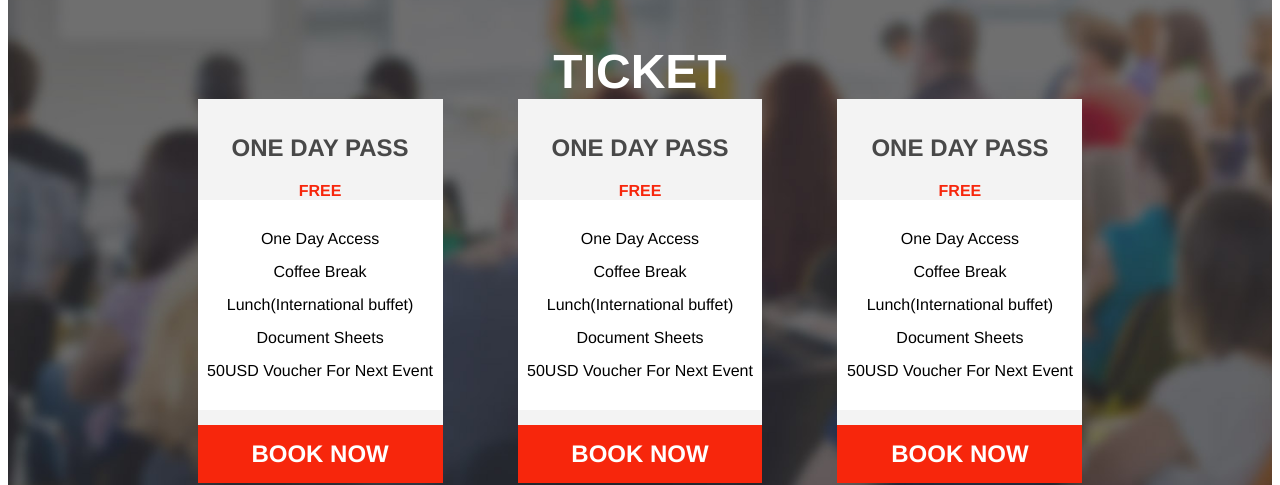
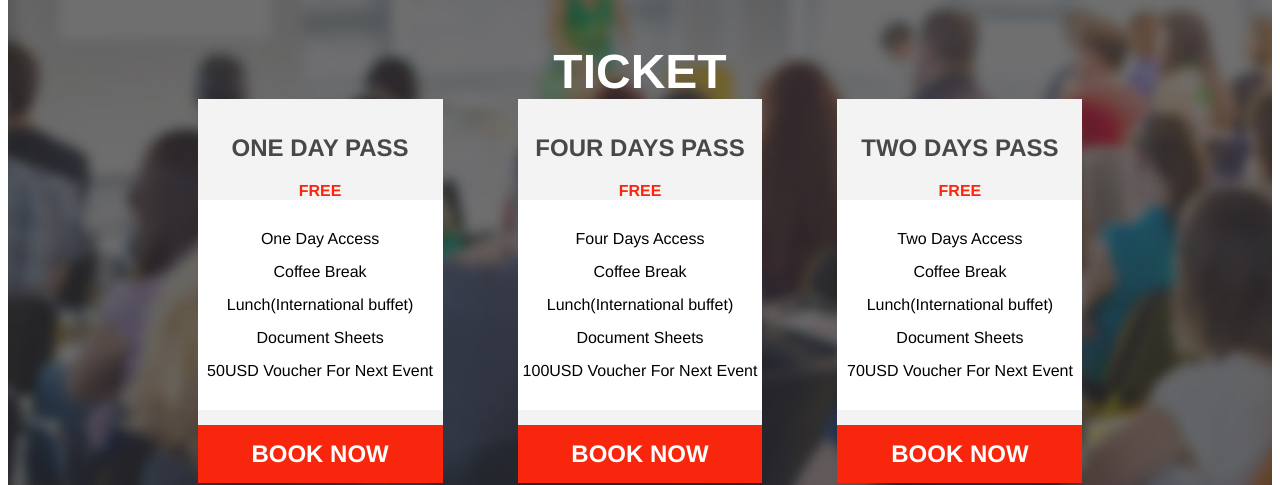
Before and after one commit to AndreaPanzeriDev/proj-html-vuejs, a Vue app: page / in a window 1280 px wide. Shown: the part 3700-4185 px from the top of the page. Built offline with nearby package versions, Linux system fonts and the light colour scheme; what v-video-embed would draw is missing.

Commit message:
ticket uodate

```diff
--- a/src/App.vue
+++ b/src/App.vue
@@ -52,19 +52,19 @@ export default {
           'Document Sheets',
           '50USD Voucher For Next Event'
         ]},
-        {name: 'ONE DAY PASS', price: 'FREE', bonus: [
-          'One Day Access',
+        {name: 'FOUR DAYS PASS', price: 'FREE', bonus: [
+          'Four Days Access',
           'Coffee Break',
           'Lunch(International buffet)',
           'Document Sheets',
-          '50USD Voucher For Next Event'
+          '100USD Voucher For Next Event'
         ]},
-        {name: 'ONE DAY PASS', price: 'FREE', bonus: [
-          'One Day Access',
+        {name: 'TWO DAYS PASS', price: 'FREE', bonus: [
+          'Two Days Access',
           'Coffee Break',
           'Lunch(International buffet)',
           'Document Sheets',
-          '50USD Voucher For Next Event'
+          '70USD Voucher For Next Event'
         ]}
       ],
       twitter: [
```
